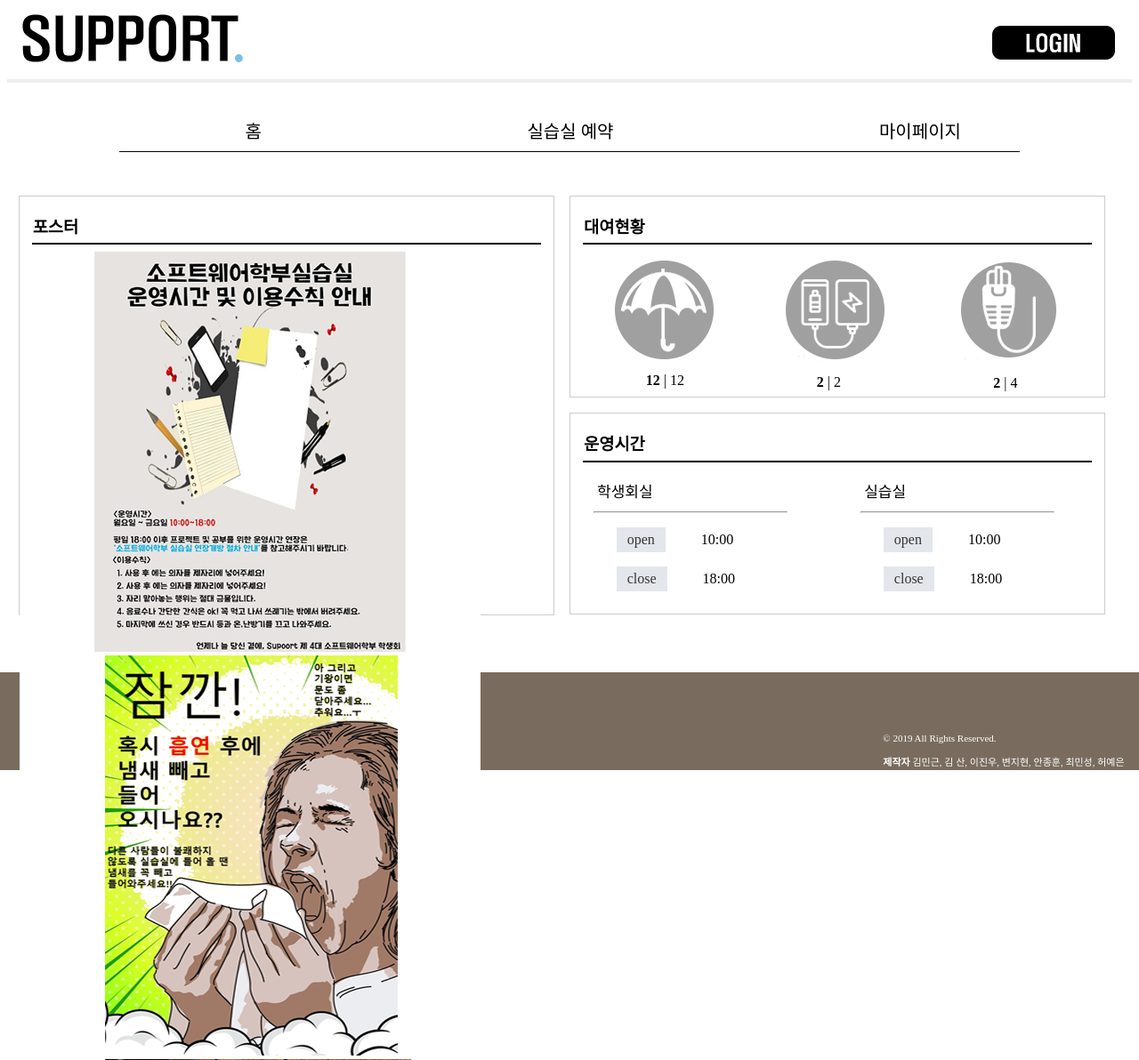
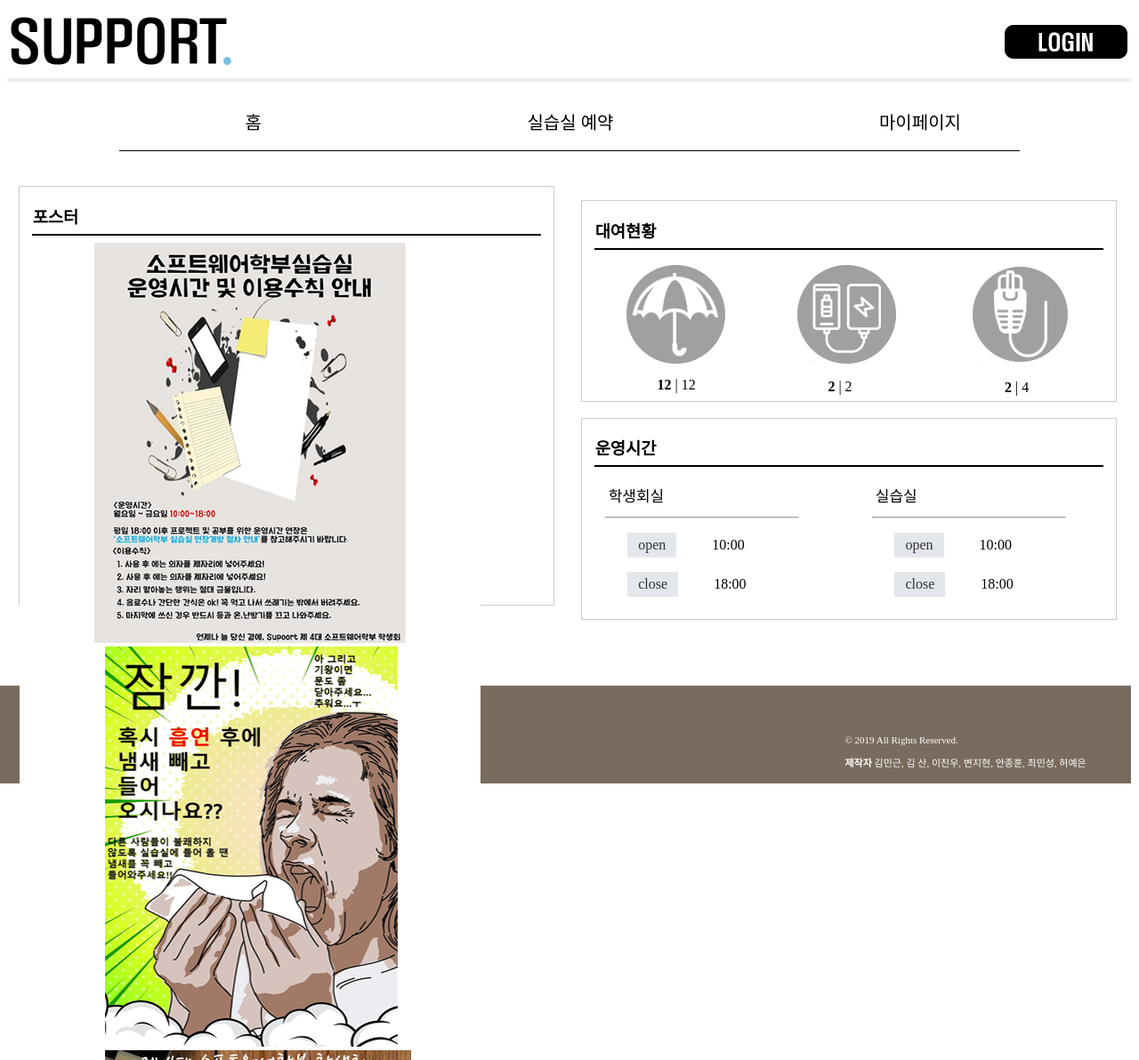
Before and after one commit to jjong0225/HBW, a Django app: page / in a window 1280 px wide. Shown: the top 1192 px of the page at 89% size. Run offline with Django 3.2, Linux system fonts and the light colour scheme; data comes from the database, SQL or seed files in the repository; some libraries are stand-ins or nearby versions.

Commit message:
change css in main page

```diff
--- a/login/static/css/style.css
+++ b/login/static/css/style.css
@@ -1,3 +1,292 @@
+@media screen and (min-width:644px){
+
+}
+@media screen and (min-width:790px){
+    .container{
+        margin : 0 auto;
+    }
+    .header{
+        z-index: 99;
+        position: relative;
+        background:#fff;
+        border-bottom: solid 4px #eee;
+        margin-bottom:2%;
+        width:100%;
+        height:80px;
+    }
+    .section{
+        width:100%;
+        height:75%;
+        display:inline-block;
+        position:absolute;
+    }
+    body{
+        font-family:'나눔고딕'
+    }
+    .logo{
+        display:inline-block;
+        position:absolute;
+        top:60%;
+        left:0;
+        margin-top:-40px;
+    }
+    .logo >img{
+        display:block;
+    }
+    .login_button{
+       position:absolute;
+       top:50%;
+       right:0;
+       margin-top:-23px;
+    }
+
+    .login_button_a{
+        display:block;
+    }
+
+    .login_button_a img{
+        display:block;
+    }
+
+    .menu_bar_line img{
+        margin-top:-300px;
+        margin-left:25%;
+    }
+    .section{
+        position:relative;
+        z-index:99;
+        height:650px;
+    }
+    .menu_bar{
+        border:none;
+        border:0px;
+        margin:0px;
+        font:67.5% "NanumGothic";
+        font-size: 20px;
+        font-weight:bold;
+        margin-left:10%;
+        width:80%;
+        height:90px;
+        border-bottom:1px solid #000;
+        bottom:20px;
+        padding-bottom:0px;
+    }
+    .menu_bar ul{
+        margin-top:-3.8%;
+        margin-left:5%;
+        padding:0;
+        list-style-type:none;
+        height:30px;
+
+        font-size:20px;
+    }
+    .menu_bar li{
+        float:left;
+        padding:20px;
+        margin-left:5%;
+    }
+
+    .menu_bar li a{
+        color:black;
+        display:block;
+        font-weight:normal;
+        line-height:50px;
+        margin:0px;
+        padding:0px 25px;
+        text-align:center;
+        text-decoration:none;
+    }
+    .menu_bar li a:hover,.menu_bar ul li:hover{
+        color:black;
+        text-decoration:none;
+    }
+    .menu_bar li a:visited .menu_bar li a:link{
+        text-decoration:none;
+    }
+    .menu_bar li a:hover{
+        font-weight:bold;
+    }
+    .container li{
+        float:left;
+        width:auto;
+        margin-left:10%;
+    }
+    .container li a{
+        display:block;
+        padding:14px 16px;
+        text-decoration:none;
+    }
+    .container hr{
+        margin-top:-2%;
+    }
+    .column_left{
+        margin-top:1%;
+        float:left;
+        width:100%;
+    }
+    #poster{
+        margin-left:2%;
+        position:relative;
+        height:540px;
+        width:95%;
+        min-width:500px;
+        border:1px solid #ccc;
+    }
+    .slider{
+        margin-left:2%;
+        position:relative;
+        height:430px;
+        width:95%;
+        min-width:470px;
+    }
+    .slider div p{
+        width:40em;
+        height:40em;
+        margin:5em 0;
+    }
+    #font{
+        font-family:NanumGothic;
+        margin-bottom:-2%;
+        margin-left:2.5%;
+    }
+    .column_right{
+        margin-top:1%;
+        float:right;
+        width:100%;
+        position:relative;
+    }
+    #lent{
+        position:relative;
+        height:250px;
+        margin-left:2%;
+        width:95%;
+        min-width:250px;
+        margin-top:2.5%;
+        margin-bottom:17.5px;
+        border:1px solid #ccc;
+    }
+    .lent_umbrella{
+        width:25%;
+        height:50%;
+        float:left;
+        margin-top:2.3%;
+        margin-left:5%;
+        /* border:1px solid #ccc; */
+    }
+    div .umbrella{
+        margin-left:10%;
+    }
+    div .umbrella_data{
+        margin-top:7%;
+        margin-left:31.5%;
+    }
+    .lent_lan{
+        width:35%;
+        float:right;
+        margin-top:2.3%;
+        position:relative;
+        /* border:1px solid #ccc; */
+    }
+    div .lan{
+        margin-left:20%;
+    }
+    div .lan_data{
+        margin-top:5%;
+        margin-left:35.5%;
+    }
+    .lent_charger{
+        width:30%;
+        float:right;
+        position:relative;
+        margin-top:2.3%;
+        /* border:1px solid #ccc; */
+    }
+    div .charger{
+        margin-left:15%;
+    }
+    div .charger_data{
+        margin-top:5%;
+        margin-left:32%;
+    }
+    #time{
+        position:relative;
+        height:225px;
+        width:95%;
+        margin-left:2%;
+        min-width:250px;
+        border:1px solid #ccc;
+    }
+    .table p{
+        font-size:17px;
+    }
+    .table hr{
+        margin-left:-1.5%;
+    }
+    .table dl{
+        margin-left:8%;
+        display:table;
+        box-sizing:border-box;
+    }
+    .table dt{
+        background:#e3e7ec;
+        color:#333;
+        display:table-cell;
+        padding:5px 12px 5px 12px;
+        box-sizing:border-box;
+    }
+    .left_table{
+        display:inline-block;
+        position:absolute;
+        margin-left:10%;
+        font-family:NanumGothic;
+        width:45%;
+
+    }
+    .right_table{
+
+        font-family:NanumGothic;
+        float:right;
+        width:45%;
+        position:relative;
+    }
+
+    .footer{
+        margin:0 auto;
+        width:101.2%;
+        height:110px;
+        top:2%;
+        left:-0.6%;
+        text-align:left;
+        zoom:1;
+        background:rgb(121,108,94);
+        font-family:나눔고딕;
+        position: relative;
+        display:inline-block;
+        color:#fff;
+    }
+    .left_footer{
+        margin-top:0.2%;
+        margin-left:3%;
+        display:inline-block;
+        width:450px;
+        font-size:11px;
+    }
+    .right_footer{
+        top:40%;
+        right:0;
+        margin-right:50px;
+        float:right;
+        display:inline-block;
+        font-size:11px;
+        position:absolute;
+    }
+}
+
+@media screen and (min-width:1040px) and (max-width:1120px){
+
+
+}
+
 @media screen and (min-width:1063px){
     .container{
         margin : 0 auto;
@@ -8,26 +297,43 @@
         background:#fff;
         border-bottom: solid 4px #eee;
         margin-bottom:2%;
+        width:100%;
+        height:80px;
     }
     body{
         font-family:'나눔고딕'
     }
+    .section{
+        width:100%;
+        height:75%;
+        display:inline-block;
+        position:absolute;
+    }
     .logo{
-        top:0px;
-        margin:1%;
-        z-index:10000;
-        height:100%;
-        width:280px;
-        position:relative;
+        display:inline-block;
+        position:absolute;
+        top:60%;
+        left:0;
+        margin-top:-40px;
+    }
+    .logo >img{
+        display:block;
     }
     .login_button{
-        float:left;
-        margin-top:-5%;
-        margin-left:87%;
-        /* height:100%; */
-        width:150px;
+       position:absolute;
+       top:50%;
+       right:0;
+       margin-top:-23px;
+    }
 
+    .login_button_a{
+        display:block;
     }
+
+    .login_button_a img{
+        display:block;
+    }
+
     .menu_bar_line img{
         margin-top:-300px;
         margin-left:25%;
@@ -223,42 +529,32 @@
         width:45%;
         position:relative;
     }
-
     .footer{
         margin:0 auto;
-        width:100%;
+        width:100.5%;
         height:110px;
-        margin-top:2%;
-        margin-left:-0.6%;
+        top:2%;
         text-align:left;
         zoom:1;
         background:rgb(121,108,94);
         font-family:나눔고딕;
-        position: absolute;
+        position: relative;
+        display:inline-block;
         color:#fff;
     }
     .left_footer{
         margin-top:0.2%;
         margin-left:3%;
-        float:left;
+        display:inline-block;
         width:450px;
         font-size:11px;
     }
     .right_footer{
-        margin-left:50%;
-        float:right;
+        top:40%;
+        right:0;
+        margin-right:50px;
+        display:inline-block;
         font-size:11px;
         position:absolute;
     }
-    .message{
-        font-family:NanumGothic;
-        text-align:center;
-        font-size:18px;
-    }
-    #battery{
-        font-family:NanumGothic;
-        text-align:center;
-        font-size:18px;
-        margin-right:12%;
-    }
 }
--- a/login/templates/login/final_main.html
+++ b/login/templates/login/final_main.html
@@ -1,3 +1,4 @@
+{% load static %}
 <!DOCTYPE html>
 <html lang="ko">
 
@@ -165,10 +166,8 @@
                 </div>
             </div>
             <div class="right_footer">
-                <p>　</p>
-                <p>　</p>
-                <p>　　　　　　　　　　　　　　　　　　　　　　　　　　　　　　　　© 2019 All Rights Reserved.</p>
-                <p>　　　　　　　　　　　　　　　　　　　　　　　　　　　　　　　　<b>제작자</b> 김민근, 김 산, 이진우, 변지현, 안종훈, 최민성, 허예은</p>
+                <p>© 2019 All Rights Reserved.</p>
+                <p><b>제작자</b> 김민근, 김 산, 이진우, 변지현, 안종훈, 최민성, 허예은</p>
             </div>
         </div>
     </div>
```
